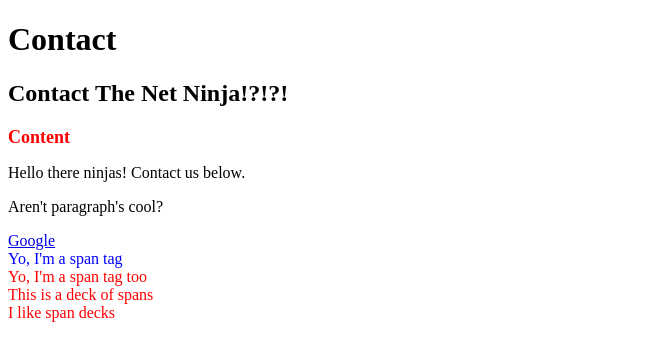
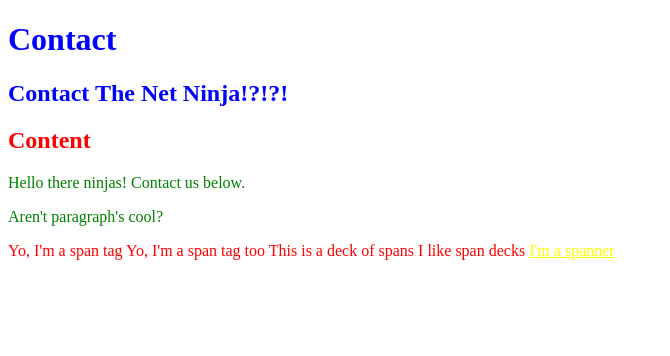
Before and after one commit to luqieee/csslessons, a plain HTML site: page contact.html in a window 1280 px wide. Shown: the whole page, without its empty margins (0-670 px from the left). Drawn offline with Linux system fonts and the light colour scheme.

Commit message:
Inheritance

```diff
--- a/contact.html
+++ b/contact.html
@@ -15,17 +15,19 @@
 
     <h2 id="content-header">Content</h2>
 
-    <p>Hello there ninjas! Contact us below.</p>
-    <p>Aren't paragraph's cool?</p>
+    <div>
+        <p>Hello there ninjas! Contact us below.</p>
+        <p>Aren't paragraph's cool?</p>
+    </div>
 
-    <a href="http://www.google.com">Google</a>
 
     <span>Yo, I'm a span tag</span>
-
     <span class="deck">Yo, I'm a span tag too</span>
     <span class="deck">This is a deck of spans</span>
     <span class="deck">I like span decks</span>
 
+    <a href="#">I'm a spanner</a>
+
 </body>
 
 </html>
--- a/css/syntax.css
+++ b/css/syntax.css
@@ -1,17 +1,16 @@
-h2{
-    font-size: 24px;
-}
-
-#content-header{
-    font-size: 18px;
+body{
     color: red;
 }
 
-span{
-    display: block;
+div{
     color: blue;
 }
 
-.deck{
-    color: red;
+p{
+    color: green;
 }
+
+a{
+    color: yellow;
+    text-decoration: underline;
+}
```
